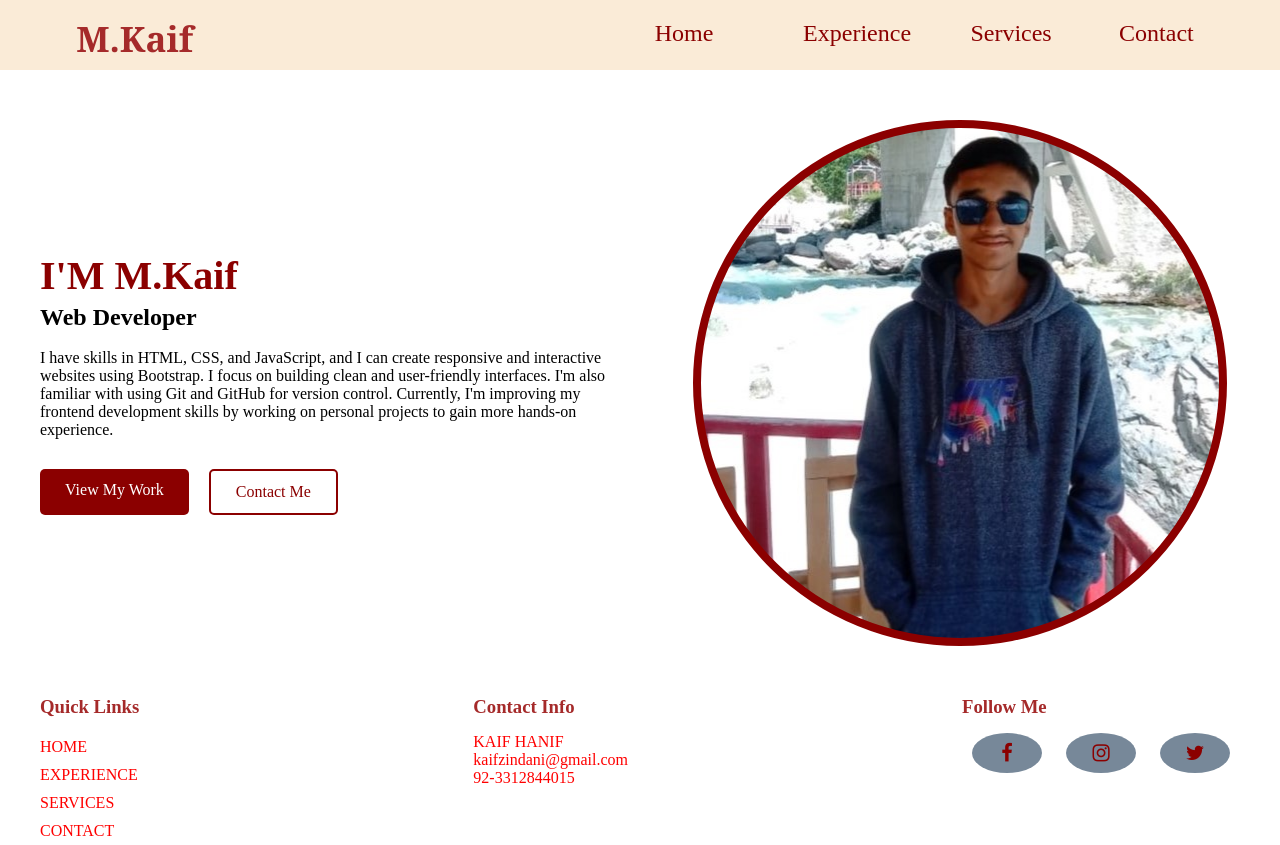
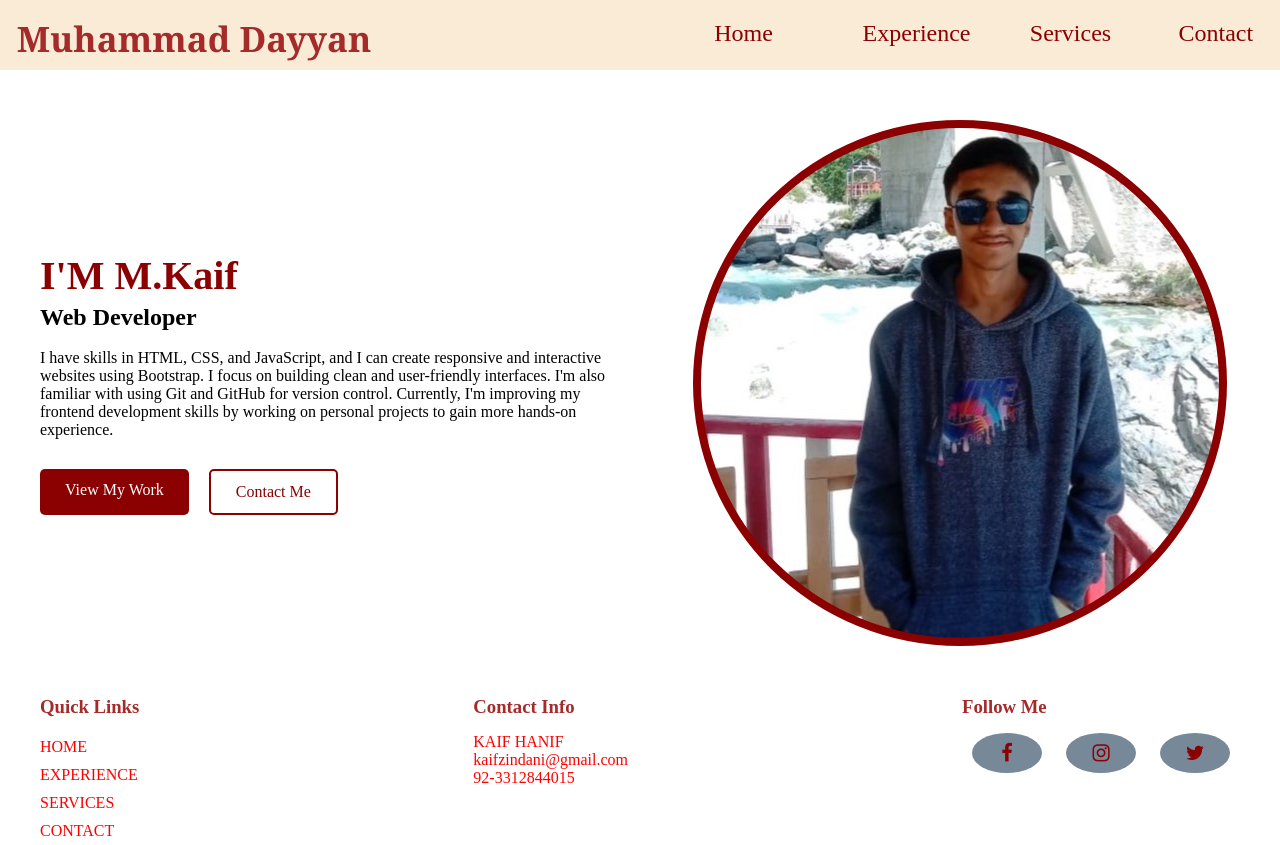
Before and after one commit to kaifzindani/kuch-bhi, a plain HTML site: page index.html in a window 1280 px wide. Drawn offline with Linux system fonts and the light colour scheme.

Commit message:
Update index.html

```diff
--- a/index.html
+++ b/index.html
@@ -12,7 +12,7 @@
 </head>
 <body>
     <header id="pn">
-        <h2 class="lion">M.Kaif</h2>
+        <h2 class="lion">Muhammad Dayyan</h2>
         <nav>
             <ul id="logo1">
                 <li id="logo2">
```
